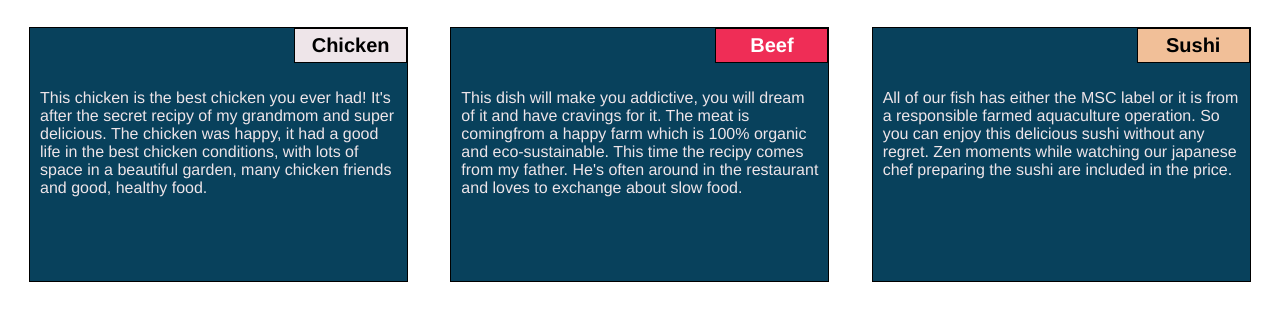
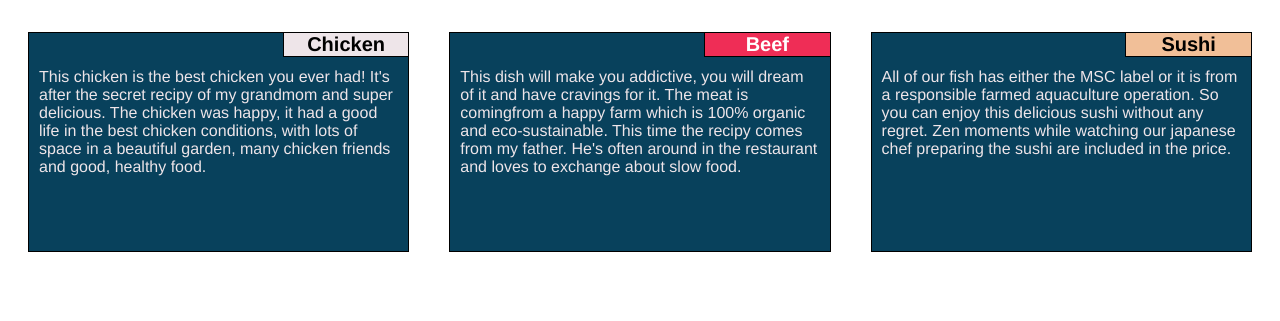
Before and after one commit to patricialrt/module2_assignment, a plain HTML site: page index.html in a window 1280 px wide. Shown: the part 61-382 px from the top of the page. Drawn offline with Linux system fonts and the light colour scheme.

Commit message:
final fixes

```diff
--- a/css/stylesheet.css
+++ b/css/stylesheet.css
@@ -9,61 +9,46 @@ h1 {
   color: #08415C
 }
 p {
-	padding: 10px;
-	border: 10px;
+	clear: right;
+  padding: 10px;
+	margin-bottom: 0px;
   color: #EEE5E9;
   }
 
 section {
 	border:	1px solid black;
 	background-color: #08415C;
-	width: 90%;
-	height: 255px;
-  margin-right: auto;
-  margin-left: auto;
-  margin-top: 15px;
-  margin-bottom: 15px;
+  margin: 20px;
   position: relative;
-	overflow: auto;
+  min-height: 220px;
+}
+
+h2 {
+	border:1px solid black;
+	text-align: center;
+  font-weight: bold;
+	font-size: 125%;
+	width: 33.33%;
+	margin: 0px;
+	float: right;
+	position: relative;
+	bottom: 1px;
+	left: 1px;
 }
 
 #chicken {
-	border: 1px solid black;
-	text-align: center;
-	width: 30%;
-  position: relative;
-	margin-left: 70%;
-	font-weight: bold;
-	font-size: 125%;
-	padding: 5px;
 	background-color: #EEE5E9;
   color: black
 }
 
 #beef {
-	border: 1px solid black;
-	text-align: center;
-	width: 30%;
-  position: relative;
-	margin-left: 70%;
-	font-weight: bold;
-	font-size: 125%;
-	padding: 5px;
 	background-color: #EF2D56;
   color: white;
 }
 
 #sushi {
-	border: 1px solid black;
-	text-align: center;
-	width: 30%;
-  position: relative;
-	margin-left: 70%;
-	font-weight: bold;
-	font-size: 125%;
 	background-color: #F1BF98;
 	color: black;
-	padding: 5px;
 }
 
 .row {
--- a/index.html
+++ b/index.html
@@ -11,9 +11,9 @@
 <div class="row">
 <div class="col-lg-4 col-md-6 col-sd-12">
   <section>
-    <div id="chicken">
+    <h2 id="chicken">
         Chicken
-    </div>
+    </h2>
     <p>
       This chicken is the best chicken you ever had! It's after the secret recipy of my grandmom and super delicious. The chicken was happy, it had a good life in the best chicken conditions, with lots of space in a beautiful garden, many chicken friends and good, healthy food.
     </p>
@@ -22,9 +22,9 @@
 
 <div class="col-lg-4 col-md-6 col-sd-12">
   <section>
-    <div id="beef">
+    <h2 id="beef">
           Beef
-    </div>
+    </h2>
     <p>
       This dish will make you addictive, you will dream of it and have cravings for it. The meat is comingfrom a happy farm which is 100% organic and eco-sustainable. This time the recipy comes from my father. He's often around in the restaurant and loves to exchange about slow food.
     </p>
@@ -33,9 +33,9 @@
 
 <div class="col-lg-4 col-md-12 col-sd-12">
   <section>
-    <div id="sushi">
+    <h2 id="sushi">
           Sushi
-    </div>
+    </h2>
     <p>
       All of our fish has either the MSC label or it is from a responsible farmed aquaculture operation. So you can enjoy this delicious sushi without any regret. Zen moments while watching our japanese chef preparing the sushi are included in the price.
     </p>
```
